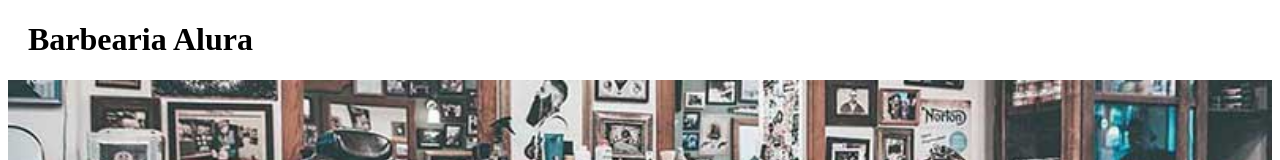
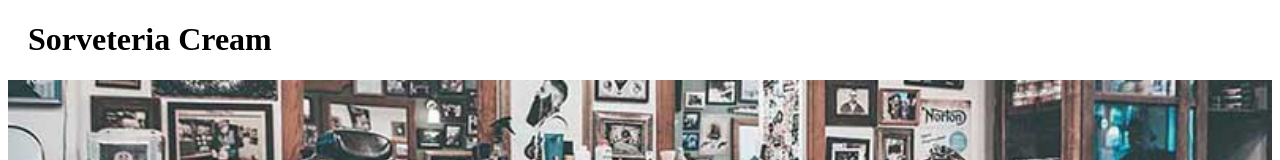
Before and after one commit to gabbwrixle/SorveteriaCream, a plain HTML site: page index.html in a window 1280 px wide. Shown: the top 160 px of the page. Drawn offline with Linux system fonts and the light colour scheme.

Commit message:
alterei titulo

```diff
--- a/index.html
+++ b/index.html
@@ -2,13 +2,13 @@
 <html lang="pt-br">
 	<head>
 		<meta charset="UTF-8">
-		<title>Barbearia Alura</title>
+		<title>Sorveteria Cream</title>
 		<link rel="stylesheet" href="style.css">
 	</head>
 
 	<body>
 		<header>
-			<h1 class="titulo-principal">Barbearia Alura</h1>
+			<h1 class="titulo-principal">Sorveteria Cream</h1>
 		</header>
 		<img id="banner" src="banner.jpg">
 		<div class="principal">
```
